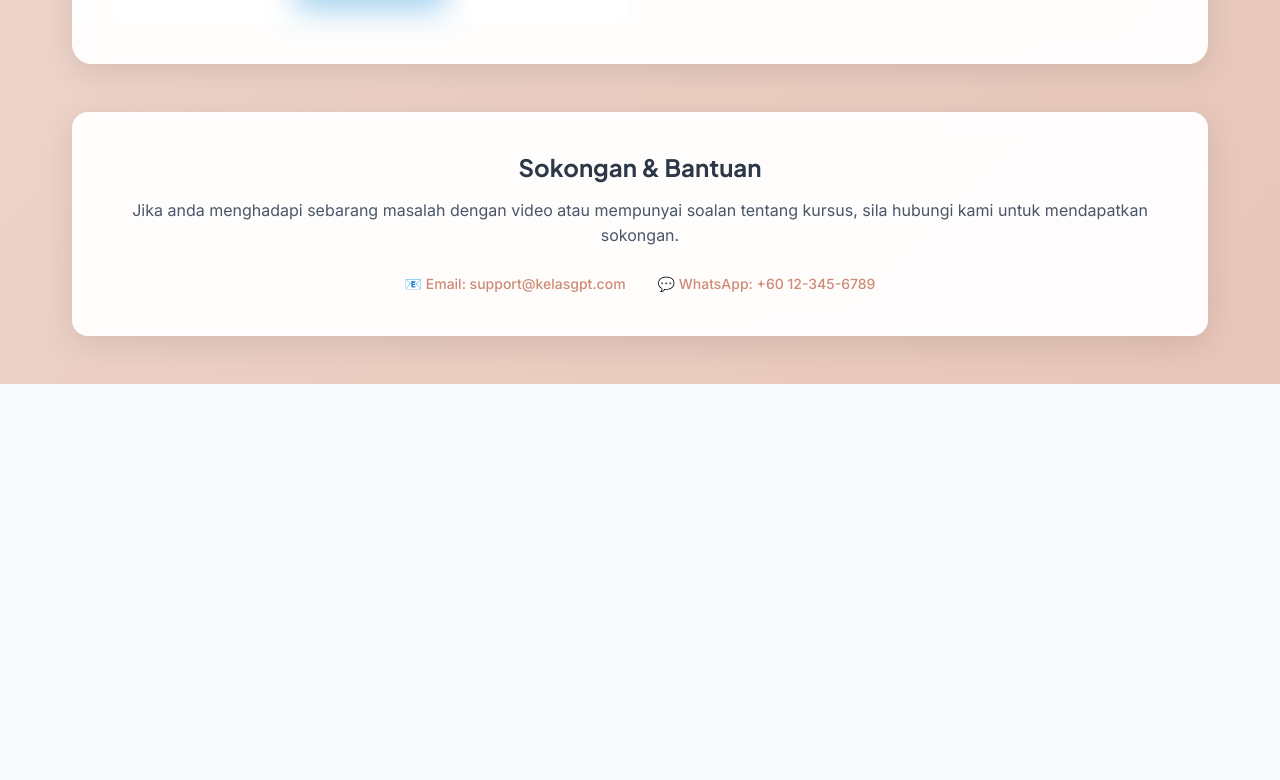
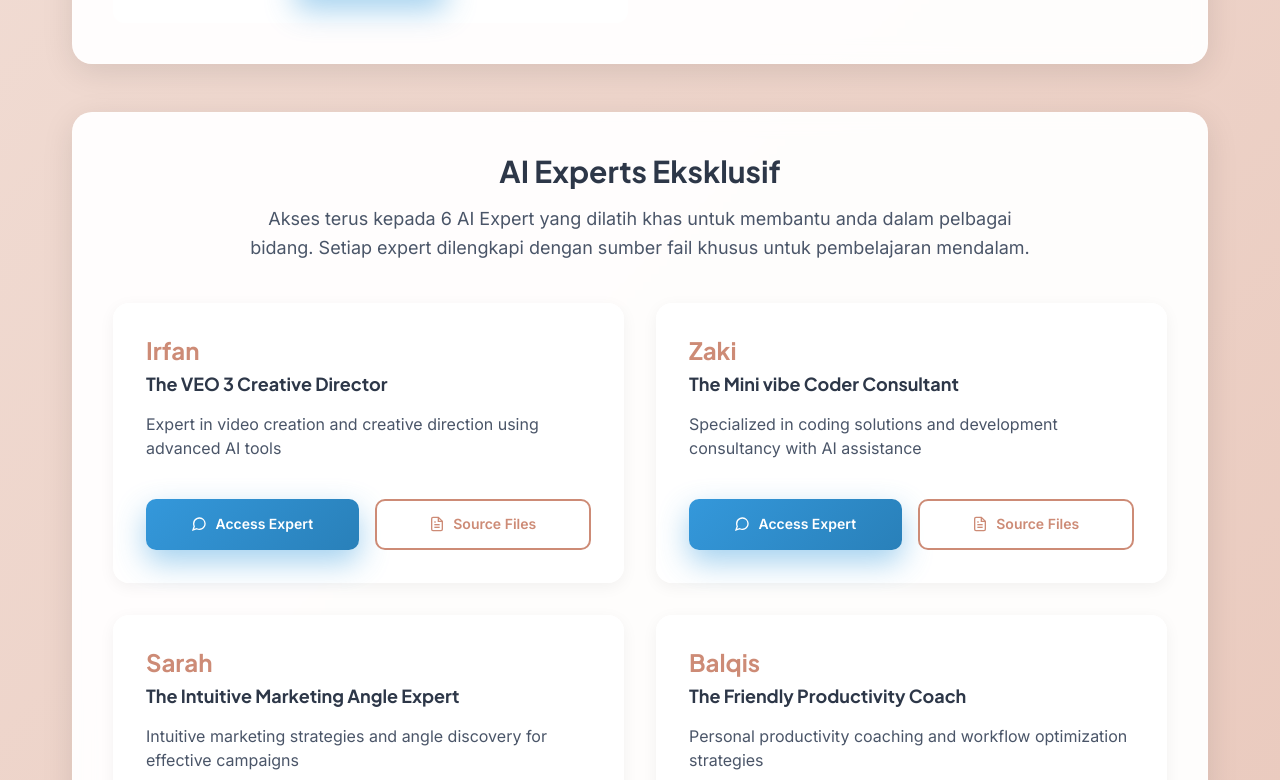
Before and after one commit to luqtech-official/kelasGPT, a Next.js app: page /videolisting in a window 1280 px wide. Shown: the part 3940-4720 px from the top of the page. Before the commit the page ends 4324 px from the top, so only its background shows below. Built offline with nearby package versions, Linux system fonts and the light colour scheme; no server answers.

Commit message:
Video listing

```diff
--- a/pages/videolisting.js
+++ b/pages/videolisting.js
@@ -268,6 +268,58 @@ export default function VideoListing() {
             ))}
           </div>
 
+          {/* AI Experts Section */}
+          <div className={styles.expertSection}>
+            <div className={styles.sectionHeader}>
+              <h2>AI Experts Eksklusif</h2>
+              <p>
+                Akses terus kepada 6 AI Expert yang dilatih khas untuk membantu anda dalam pelbagai bidang.
+                Setiap expert dilengkapi dengan sumber fail khusus untuk pembelajaran mendalam.
+              </p>
+            </div>
+
+            <div className={styles.expertGrid}>
+              {aiExperts.map((expert, index) => (
+                <div key={index} className={styles.expertCard}>
+                  <div className={styles.expertInfo}>
+                    <h3 className={styles.expertName}>{expert.name}</h3>
+                    <h4 className={styles.expertTitle}>{expert.title}</h4>
+                    <p className={styles.expertDescription}>{expert.description}</p>
+                  </div>
+
+                  <div className={styles.expertActions}>
+                    <a
+                      href={expert.accessExpert}
+                      target="_blank"
+                      rel="noopener noreferrer"
+                      className={styles.expertButton}
+                    >
+                      <svg className={styles.chatIcon} viewBox="0 0 24 24" fill="none" stroke="currentColor">
+                        <path d="M21 11.5a8.38 8.38 0 0 1-.9 3.8 8.5 8.5 0 0 1-7.6 4.7 8.38 8.38 0 0 1-3.8-.9L3 21l1.9-5.7a8.38 8.38 0 0 1-.9-3.8 8.5 8.5 0 0 1 4.7-7.6 8.38 8.38 0 0 1 3.8-.9h.5a8.48 8.48 0 0 1 8 8v.5z"></path>
+                      </svg>
+                      Access Expert
+                    </a>
+                    <a
+                      href={expert.sourceFile}
+                      target="_blank"
+                      rel="noopener noreferrer"
+                      className={styles.sourceButton}
+                    >
+                      <svg className={styles.fileIcon} viewBox="0 0 24 24" fill="none" stroke="currentColor">
+                        <path d="M14 2H6a2 2 0 0 0-2 2v16a2 2 0 0 0 2 2h12a2 2 0 0 0 2-2V8z"></path>
+                        <polyline points="14 2 14 8 20 8"></polyline>
+                        <line x1="16" y1="13" x2="8" y2="13"></line>
+                        <line x1="16" y1="17" x2="8" y2="17"></line>
+                        <polyline points="10 9 9 9 8 9"></polyline>
+                      </svg>
+                      Source Files
+                    </a>
+                  </div>
+                </div>
+              ))}
+            </div>
+          </div>
+
           <div className={styles.footer}>
             <div className={styles.footerContent}>
               <h3>Sokongan & Bantuan</h3>
--- a/styles/VideoListing.module.css
+++ b/styles/VideoListing.module.css
@@ -563,3 +563,239 @@
     font-size: 0.8rem;
   }
 }
+
+/* Expert Section Styles */
+.expertSection {
+  background: rgba(255, 255, 255, 0.95);
+  backdrop-filter: blur(10px);
+  border-radius: 20px;
+  padding: 2.5rem;
+  margin-top: 3rem;
+  box-shadow: 0 8px 32px rgba(0, 0, 0, 0.1);
+  border: 1px solid rgba(255, 255, 255, 0.2);
+}
+
+.sectionHeader {
+  text-align: center;
+  margin-bottom: 2.5rem;
+}
+
+.sectionHeader h2 {
+  font-size: 1.875rem;
+  font-weight: 600;
+  color: #2d3748;
+  margin: 0 0 1rem 0;
+}
+
+.sectionHeader p {
+  font-size: 1.125rem;
+  line-height: 1.6;
+  color: #4a5568;
+  margin: 0;
+  max-width: 800px;
+  margin-left: auto;
+  margin-right: auto;
+}
+
+.expertGrid {
+  display: grid;
+  grid-template-columns: repeat(auto-fit, minmax(350px, 1fr));
+  gap: 2rem;
+}
+
+.expertCard {
+  background: rgba(255, 255, 255, 0.8);
+  backdrop-filter: blur(5px);
+  border-radius: 16px;
+  padding: 2rem;
+  border: 1px solid rgba(255, 255, 255, 0.3);
+  transition: all 0.3s ease;
+  display: flex;
+  flex-direction: column;
+  justify-content: space-between;
+  min-height: 280px;
+  box-shadow: 0 4px 16px rgba(0, 0, 0, 0.05);
+}
+
+.expertCard:hover {
+  transform: translateY(-4px);
+  box-shadow: 0 8px 32px rgba(0, 0, 0, 0.1);
+  background: rgba(255, 255, 255, 0.95);
+}
+
+.expertInfo {
+  flex-grow: 1;
+  margin-bottom: 1.5rem;
+}
+
+.expertName {
+  font-size: 1.5rem;
+  font-weight: 700;
+  color: #CD8B76;
+  margin: 0 0 0.5rem 0;
+  line-height: 1.2;
+}
+
+.expertTitle {
+  font-size: 1.125rem;
+  font-weight: 600;
+  color: #2d3748;
+  margin: 0 0 1rem 0;
+  line-height: 1.3;
+}
+
+.expertDescription {
+  font-size: 1rem;
+  color: #4a5568;
+  margin: 0;
+  line-height: 1.5;
+}
+
+.expertActions {
+  display: flex;
+  gap: 1rem;
+  margin-top: auto;
+}
+
+.expertButton {
+  display: inline-flex;
+  align-items: center;
+  gap: 0.5rem;
+  background: linear-gradient(135deg, var(--cta-btn-bg-1) 0%, var(--cta-btn-bg-2) 100%);
+  color: white;
+  padding: 0.75rem 1.25rem;
+  border-radius: 10px;
+  text-decoration: none;
+  cursor: pointer;
+  font-weight: 600;
+  font-size: 0.875rem;
+  transition: all 0.3s ease;
+  box-shadow: var(--cta-btn-shadow-1);
+  flex: 1;
+  justify-content: center;
+}
+
+.expertButton:hover {
+  transform: translateY(-2px);
+  box-shadow: var(--cta-btn-shadow-2);
+  background: linear-gradient(135deg, var(--cta-btn-bg-2) 0%, var(--cta-btn-bg-1) 100%);
+  text-decoration: none;
+  color: white;
+}
+
+.sourceButton {
+  display: inline-flex;
+  align-items: center;
+  gap: 0.5rem;
+  background: rgba(255, 255, 255, 0.9);
+  color: #CD8B76;
+  padding: 0.75rem 1.25rem;
+  border-radius: 10px;
+  text-decoration: none;
+  cursor: pointer;
+  font-weight: 600;
+  font-size: 0.875rem;
+  transition: all 0.3s ease;
+  border: 2px solid #CD8B76;
+  flex: 1;
+  justify-content: center;
+}
+
+.sourceButton:hover {
+  transform: translateY(-2px);
+  background: #CD8B76;
+  color: white;
+  box-shadow: 0 6px 20px rgba(205, 139, 118, 0.3);
+  text-decoration: none;
+}
+
+.chatIcon,
+.fileIcon {
+  width: 16px;
+  height: 16px;
+  stroke-width: 2;
+}
+
+/* Expert Section Responsive Styles */
+@media (max-width: 768px) {
+  .expertSection {
+    padding: 1.5rem;
+    margin-top: 2rem;
+  }
+
+  .sectionHeader h2 {
+    font-size: 1.5rem;
+  }
+
+  .sectionHeader p {
+    font-size: 1rem;
+  }
+
+  .expertGrid {
+    grid-template-columns: 1fr;
+    gap: 1.5rem;
+  }
+
+  .expertCard {
+    padding: 1.5rem;
+    min-height: auto;
+  }
+
+  .expertName {
+    font-size: 1.25rem;
+  }
+
+  .expertTitle {
+    font-size: 1rem;
+  }
+
+  .expertDescription {
+    font-size: 0.9rem;
+  }
+
+  .expertActions {
+    flex-direction: column;
+  }
+}
+
+@media (max-width: 480px) {
+  .expertSection {
+    padding: 1rem;
+  }
+
+  .sectionHeader h2 {
+    font-size: 1.25rem;
+  }
+
+  .sectionHeader p {
+    font-size: 0.9rem;
+  }
+
+  .expertCard {
+    padding: 1rem;
+  }
+
+  .expertName {
+    font-size: 1.125rem;
+  }
+
+  .expertTitle {
+    font-size: 0.95rem;
+  }
+
+  .expertDescription {
+    font-size: 0.85rem;
+  }
+
+  .expertButton,
+  .sourceButton {
+    padding: 0.625rem 1rem;
+    font-size: 0.8rem;
+  }
+
+  .chatIcon,
+  .fileIcon {
+    width: 14px;
+    height: 14px;
+  }
+}
```
